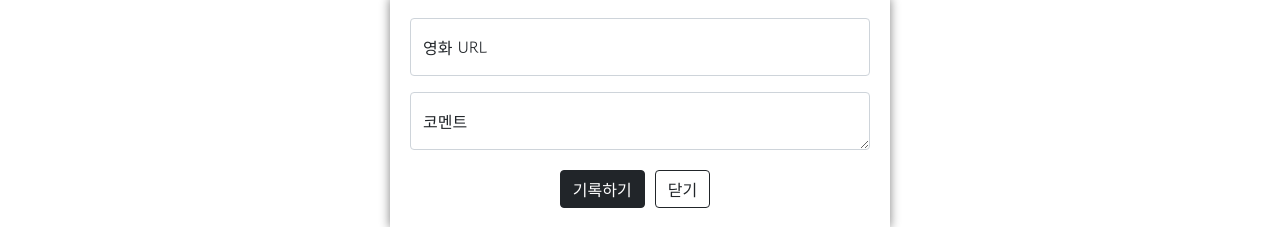
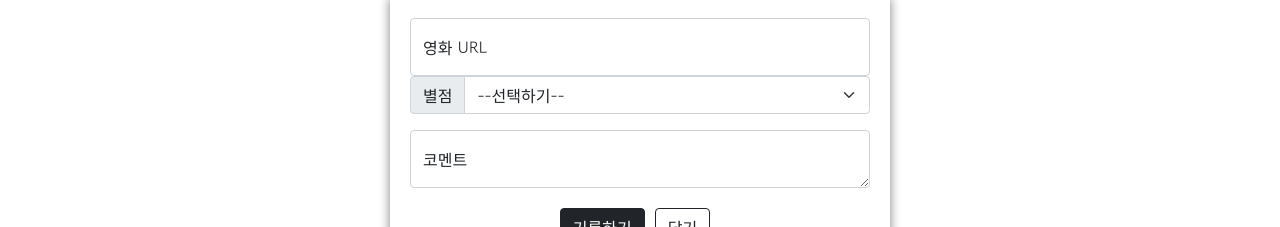
Before and after one commit to junhyunjong11/mypage, a plain HTML site: page index.html in a window 1280 px wide. Shown: the part 272-499 px from the top of the page. Drawn offline with nearby package versions, Linux system fonts and the light colour scheme.

Commit message:
Update index.html

```diff
--- a/index.html
+++ b/index.html
@@ -12,7 +12,7 @@
         integrity="sha384-MrcW6ZMFYlzcLA8Nl+NtUVF0sA7MsXsP1UyJoMp4YLEuNSfAP+JcXn/tWtIaxVXM"
         crossorigin="anonymous"></script>
 
-    <title>스파르타코딩클럽 | 부트스트랩 연습하기</title>
+    <title>스파르타코딩클럽 1 부트스랩 연습하기</title>
     <style>
         @import url('https://fonts.googleapis.com/css2?family=Gowun+Dodum&display=swap');
 
@@ -78,10 +78,10 @@
 
             margin-top: 20px;
         }
-        .mybtn > button{
+
+        .mybtn>button {
             margin-right: 10px;
         }
-
     </style>
 
 
@@ -96,6 +96,18 @@
         <div class="form-floating mb-3">
             <input type="email" class="form-control" id="floatingInput" placeholder="name@example.com">
             <label for="floatingInput">영화 URL</label>
+
+            <div class="input-group mb-3">
+                <label class="input-group-text" for="inputGroupSelect01">별점</label>
+                <select class="form-select" id="inputGroupSelect01">
+                    <option selected>--선택하기--</option>
+                    <option value="1">⭐</option>
+                    <option value="2">⭐⭐</option>
+                    <option value="3">⭐⭐⭐</option>
+                    <option value="4">⭐⭐⭐⭐</option>
+                    <option value="5">⭐⭐⭐⭐⭐</option>
+                </select>
+            </div>
         </div>
         <div class="form-floating">
             <textarea class="form-control" placeholder="Leave a comment here" id="floatingTextarea"></textarea>
```
